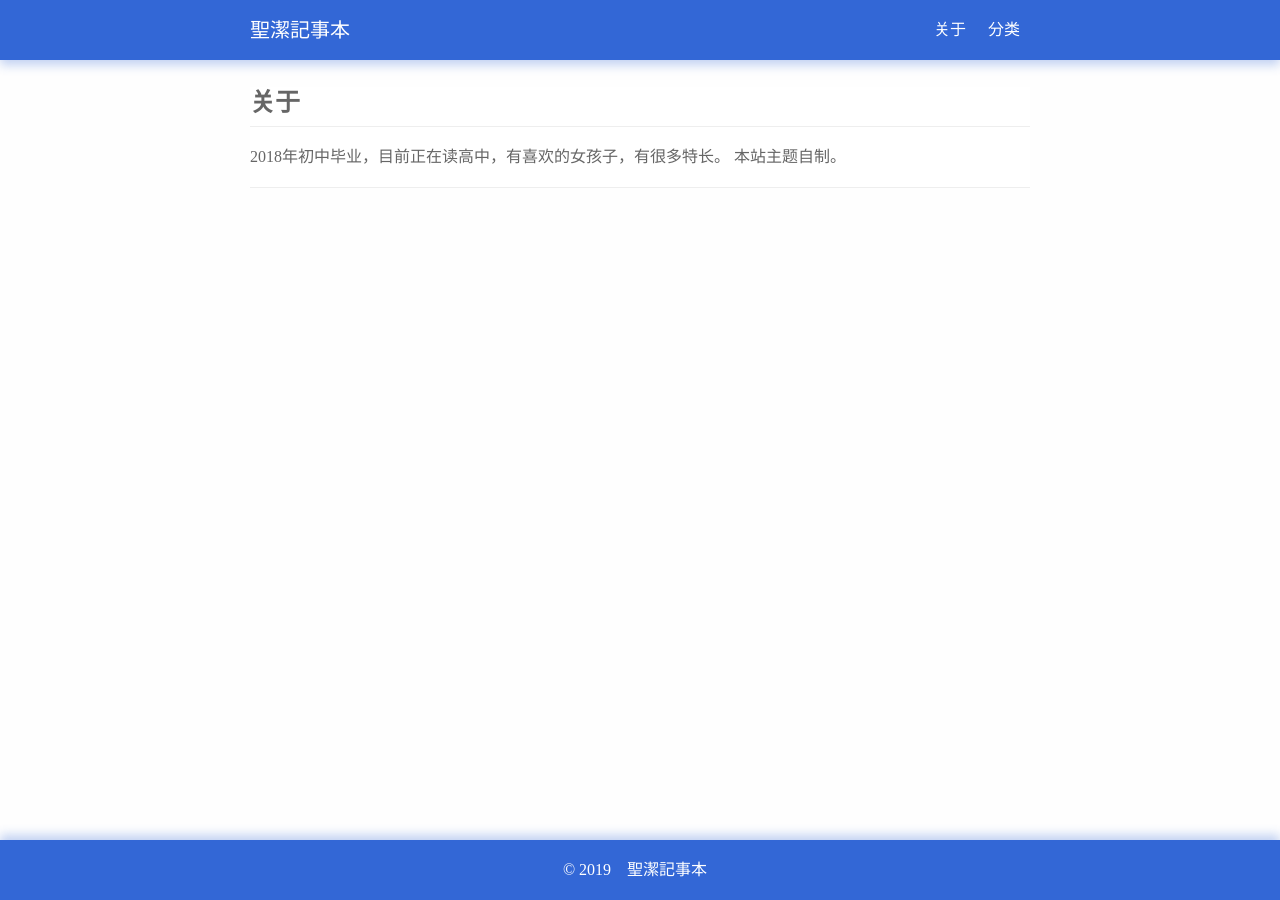
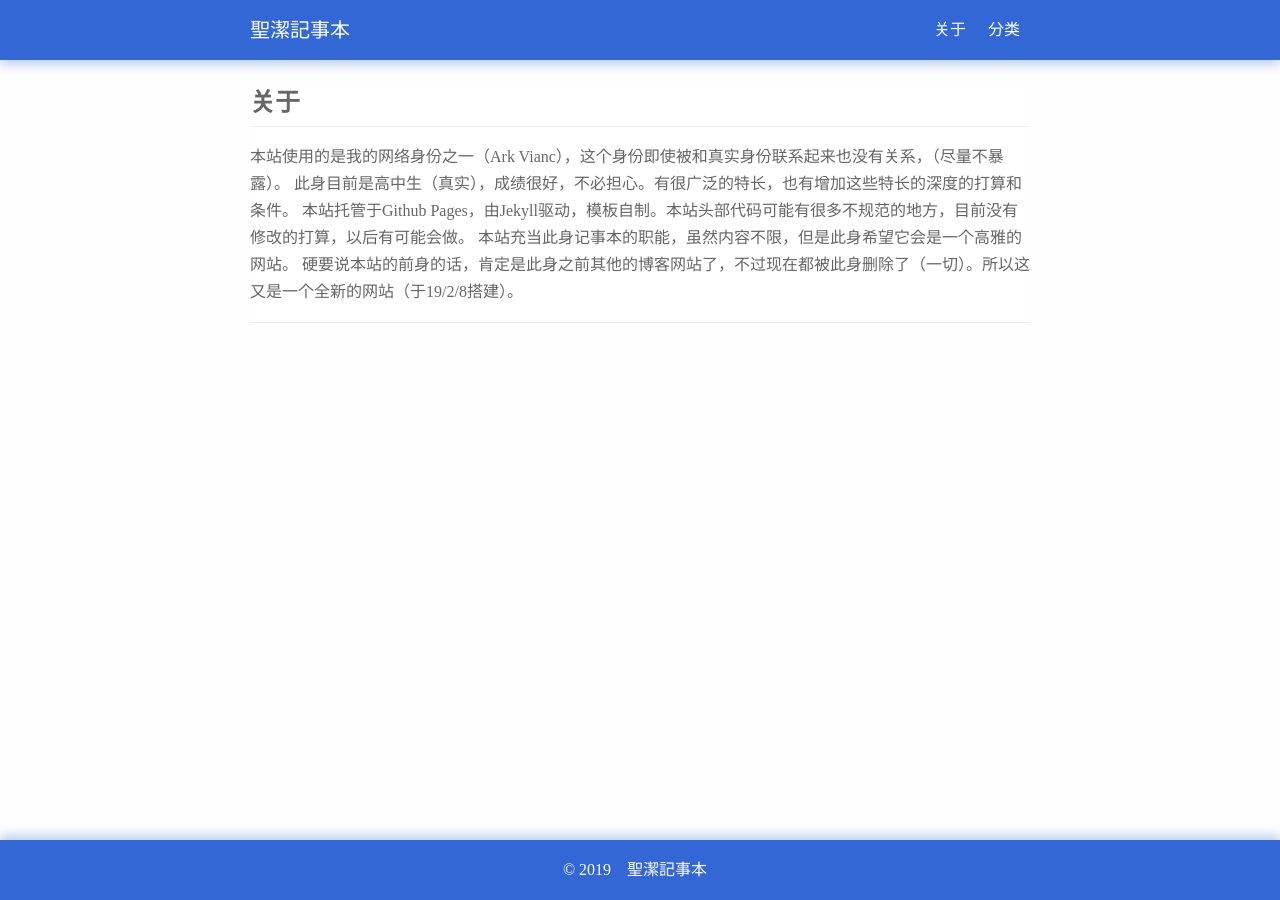
Before and after one commit to telechoc/telechoc.github.io, a Jekyll site: the page built from about.md, in a window 1280 px wide. Built offline with Jekyll 4.4.1, drawn with Linux system fonts in a browser that asks for light colours.

Commit message:
Update about.md

```diff
--- a/about.md
+++ b/about.md
@@ -4,5 +4,10 @@ layout: page
 permalink: /about/
 ---
 
-2018年初中毕业，目前正在读高中，有喜欢的女孩子，有很多特长。
-本站主题自制。
+本站使用的是我的网络身份之一（Ark Vianc），这个身份即使被和真实身份联系起来也没有关系，（尽量不暴露）。
+此身目前是高中生（真实），成绩很好，不必担心。有很广泛的特长，也有增加这些特长的深度的打算和条件。
+
+本站托管于Github Pages，由Jekyll驱动，模板自制。本站头部代码可能有很多不规范的地方，目前没有修改的打算，以后有可能会做。
+本站充当此身记事本的职能，虽然内容不限，但是此身希望它会是一个高雅的网站。
+
+硬要说本站的前身的话，肯定是此身之前其他的博客网站了，不过现在都被此身删除了（一切）。所以这又是一个全新的网站（于19/2/8搭建）。
```
